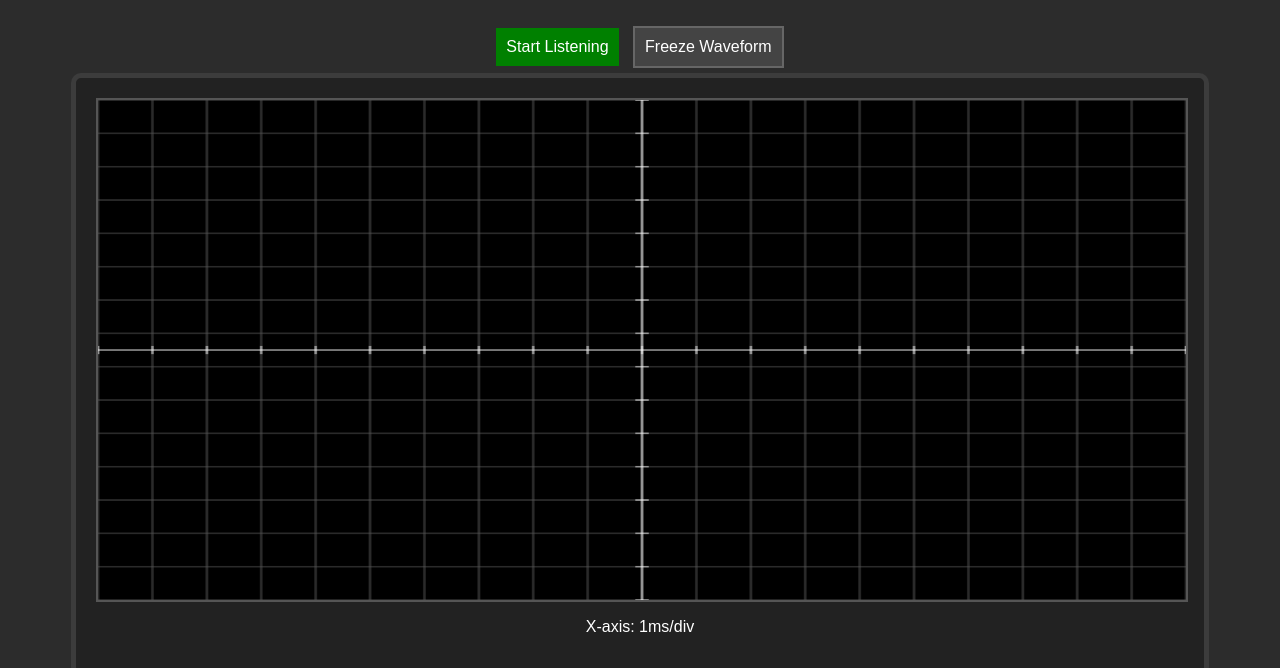
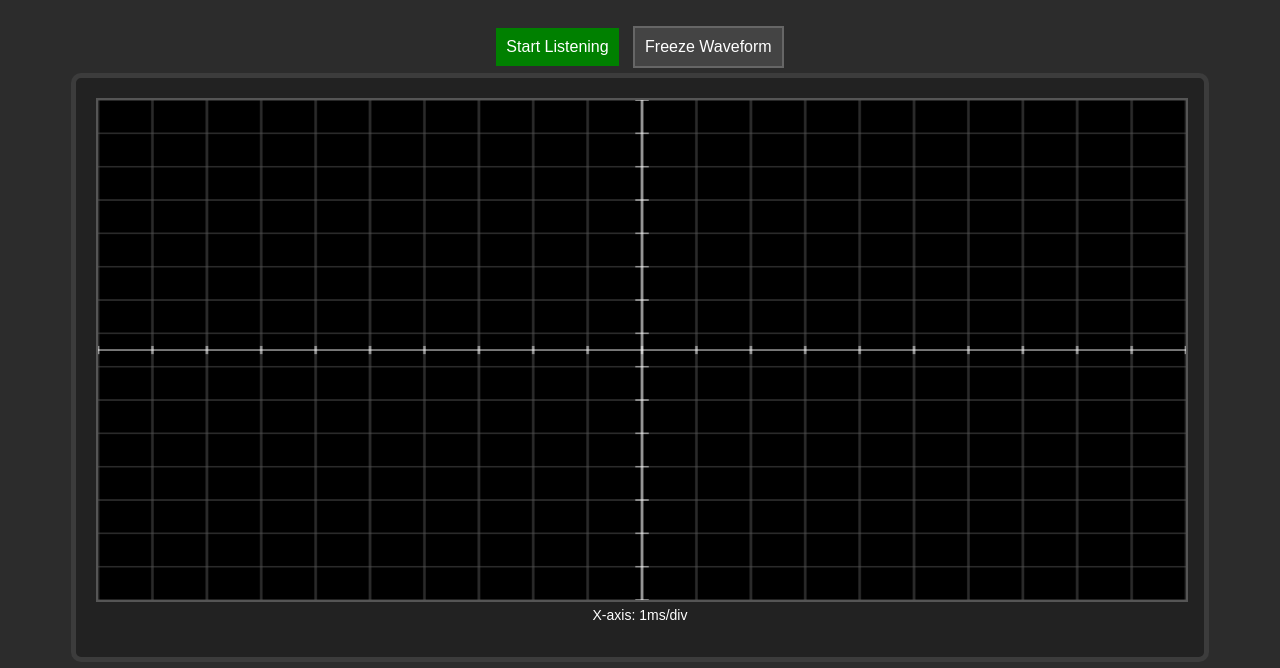
Before and after one commit to MrunalThakur/Physics-Lab, a plain HTML site: page beats-lab/index.html in a window 1280 px wide. Shown: the part 116-784 px from the top of the page. Drawn offline with Linux system fonts and the light colour scheme.

Commit message:
added scale for x axis

```diff
--- a/beats-lab/index.html
+++ b/beats-lab/index.html
@@ -128,6 +128,7 @@
         input[type="range"] {
             width: 50%;
         }
+
         .tone-container {
             display: flex;
             justify-content: center;
@@ -152,6 +153,13 @@
             font-size: 16px;
             min-width: 50px;
             text-align: center;
+        }
+
+        .axis-label {
+            color: white; /* Match the existing text color */
+            font-size: 14px; /* Slightly smaller than main text */
+            margin-top: 5px; /* Add space above the label */
+            text-align: center; /* Center it under the canvas */
         }
     </style>
 </head>
```
Lines whose indentation alone changed are shown as unchanged.
